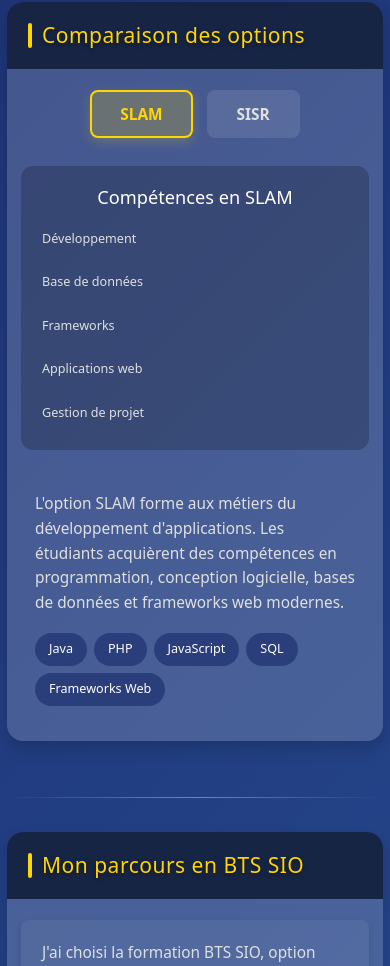
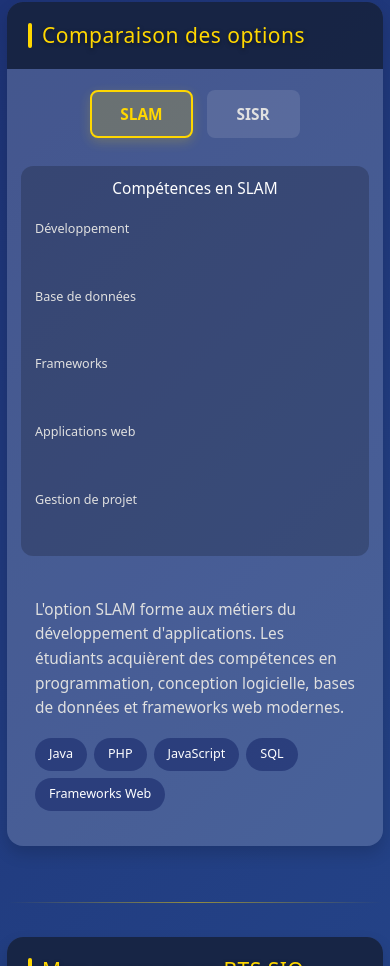
Before and after one commit to Sckertch/portfolio, a Vue app: page /bts in a window 390 px wide. Shown: the part 4343-5309 px from the top of the page. Built offline with nearby package versions, Linux system fonts and the light colour scheme.

Commit message:
ajutement v2

```diff
--- a/src/components/AppBts.vue
+++ b/src/components/AppBts.vue
@@ -688,6 +688,8 @@ p {
     border-radius: 12px;
     position: relative;
     overflow: hidden;
+    min-width: 100px;
+    /* Ajout d'une largeur minimale */
 }
 
 .skill-bar {
@@ -785,6 +787,7 @@ p {
     }
 }
 
+/* Media queries */
 @media (max-width: 768px) {
     .bts-intro {
         flex-direction: column;
@@ -805,11 +808,29 @@ p {
         flex-direction: column;
         align-items: flex-start;
         gap: 0.5rem;
+        margin-bottom: 1.5rem;
+        /* Augmenter l'espace entre les barres */
     }
 
     .skill-name {
         width: 100%;
         padding-right: 0;
+        margin-bottom: 0.25rem;
+        /* Ajouter un peu d'espace sous le nom */
+        font-weight: 500;
+        /* Rendre le nom un peu plus visible */
+    }
+
+    .skill-bar-wrapper {
+        width: 100%;
+        /* Utiliser toute la largeur disponible */
+        height: 30px;
+        /* Augmenter la hauteur pour une meilleure visibilité */
+    }
+
+    .skill-percentage {
+        font-size: 1rem;
+        /* Légèrement plus grand sur mobile */
     }
 }
 
@@ -829,5 +850,20 @@ p {
     .section-separator {
         margin: 1.5rem 0;
     }
+
+    .skills-comparison {
+        padding: 1rem;
+        /* Réduire le padding sur très petit écran */
+    }
+
+    .comparison-title {
+        font-size: 1.1rem;
+        /* Réduire légèrement la taille du titre */
+    }
+
+    .skill-bar-wrapper {
+        height: 35px;
+        /* Encore plus grand sur très petits écrans */
+    }
 }
 </style>
--- a/src/components/AppProfil.vue
+++ b/src/components/AppProfil.vue
@@ -553,7 +553,8 @@ watch(competences, () => {
       </div>
       <div class="section-content">
         <div class="certifications-grid" v-if="certifications.length">
-          <CertifName v-for="certification in certifications" :key="certification.nom" :certification="certification" />
+          <CertifName v-for="certification in certifications" :key="certification.nom" :certification="certification"
+            @image-click="openGlobalModal" />
         </div>
         <p v-else class="loading-message">Chargement des certifications...</p>
       </div>
--- a/src/components/blocks/CertifName.vue
+++ b/src/components/blocks/CertifName.vue
@@ -32,7 +32,10 @@
 import { defineProps, defineEmits, computed } from 'vue';
 
 const props = defineProps({
-  certification: Object
+  certification: {
+    type: Object,
+    required: true
+  }
 });
 
 const emit = defineEmits(['image-click']);
@@ -43,7 +46,9 @@ const imageUrl = computed(() => {
 
 // Fonction pour émettre un événement pour ouvrir le modal global
 const emitImageClick = () => {
+  // S'assurer qu'on transmet bien l'URL de l'image
   emit('image-click', imageUrl.value);
+  console.log('Image clicked:', imageUrl.value); // Log pour déboguer
 };
 </script>
 
@@ -98,7 +103,7 @@ const emitImageClick = () => {
 
 .certification-image-container {
   position: relative;
-  cursor: pointer;
+  cursor: zoom-in;
   overflow: hidden;
   border-radius: 8px;
   /* Utiliser aspect-ratio pour maintenir une proportion */
```
